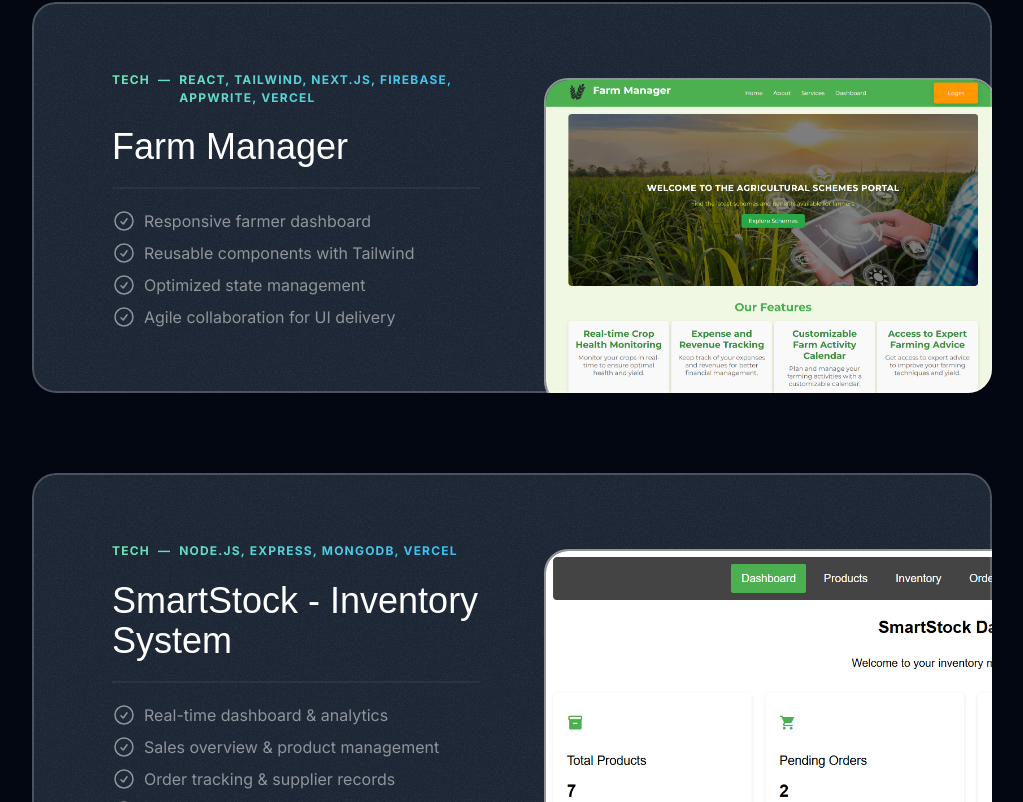
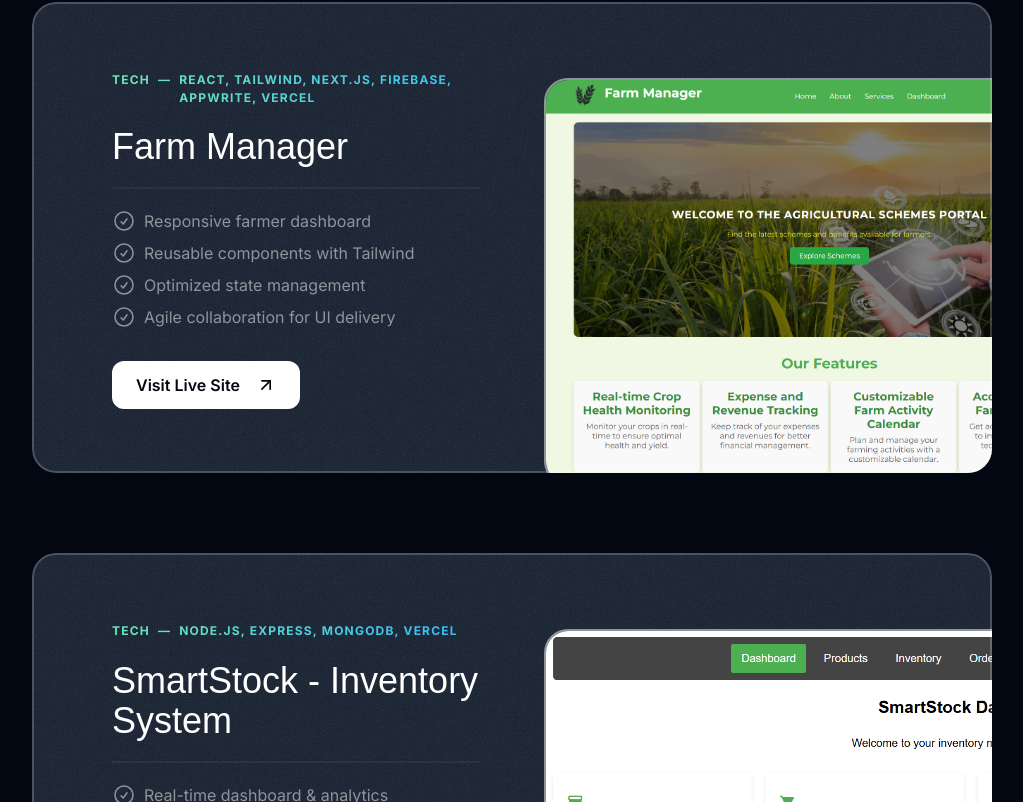
Before and after one commit to AdityaXplores/Portfolio-Aditya, a Next.js app: page / in a window 1280 px wide. Shown: the part 4081-4883 px from the top of the page, without its empty margins (128-1151 px from the left). Built offline with nearby package versions, Linux system fonts and the light colour scheme; a web font is replaced by a local one.

Commit message:
Added the working link of Farm Manager

```diff
--- a/src/components/Projects.tsx
+++ b/src/components/Projects.tsx
@@ -29,7 +29,7 @@ const portfolioProjects = [
       { title: "Optimized state management" },
       { title: "Agile collaboration for UI delivery" },
     ],
-    link: "",
+    link: "https://farm-manager-lake.vercel.app/",
     image: FarmManager,
   },
   {
```
